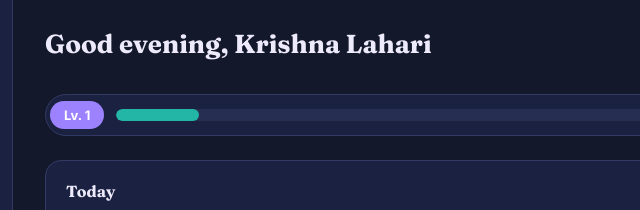
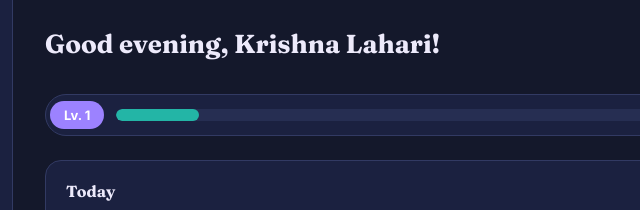
Before and after one commit to gkl1411/StudentOS, a website: page public/index.html in a window 1280 px wide. Shown: the top 210 px of the page, 227-867 px from the left. Drawn offline with nearby package versions, Linux system fonts and the light colour scheme; no server answers.

Commit message:
name change

```diff
--- a/public/index.html
+++ b/public/index.html
@@ -44,7 +44,7 @@
   <main class="main">
     <header class="topbar">
       <div class="greeting">
-        <h1 id="greeting-text">Good evening, Krishna Lahari</h1>
+        <h1 id="greeting-text">Good evening, Krishna Lahari!</h1>
         <p id="today-date" class="subtle"></p>
       </div>
       <div class="topbar-right">
```
